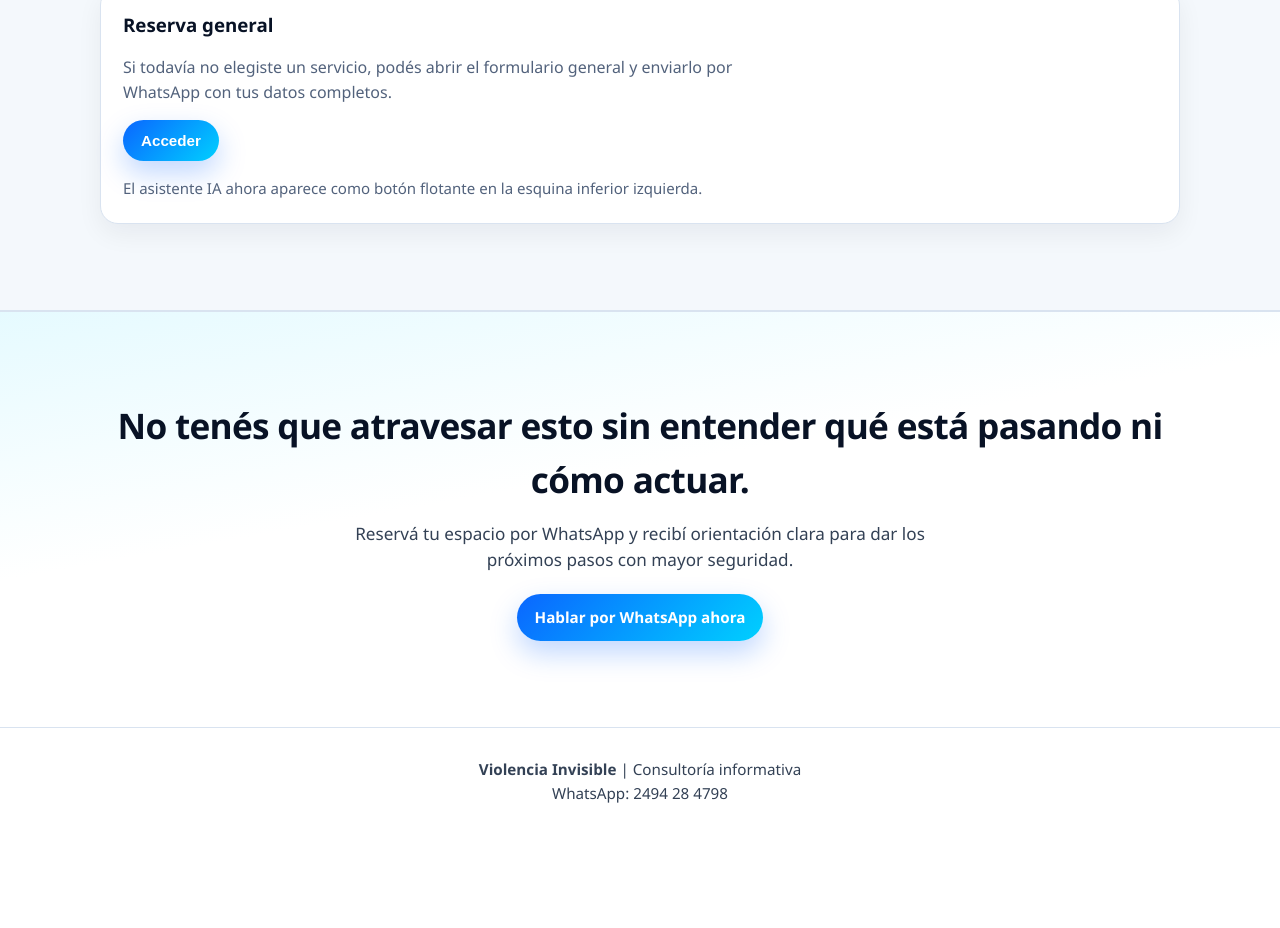
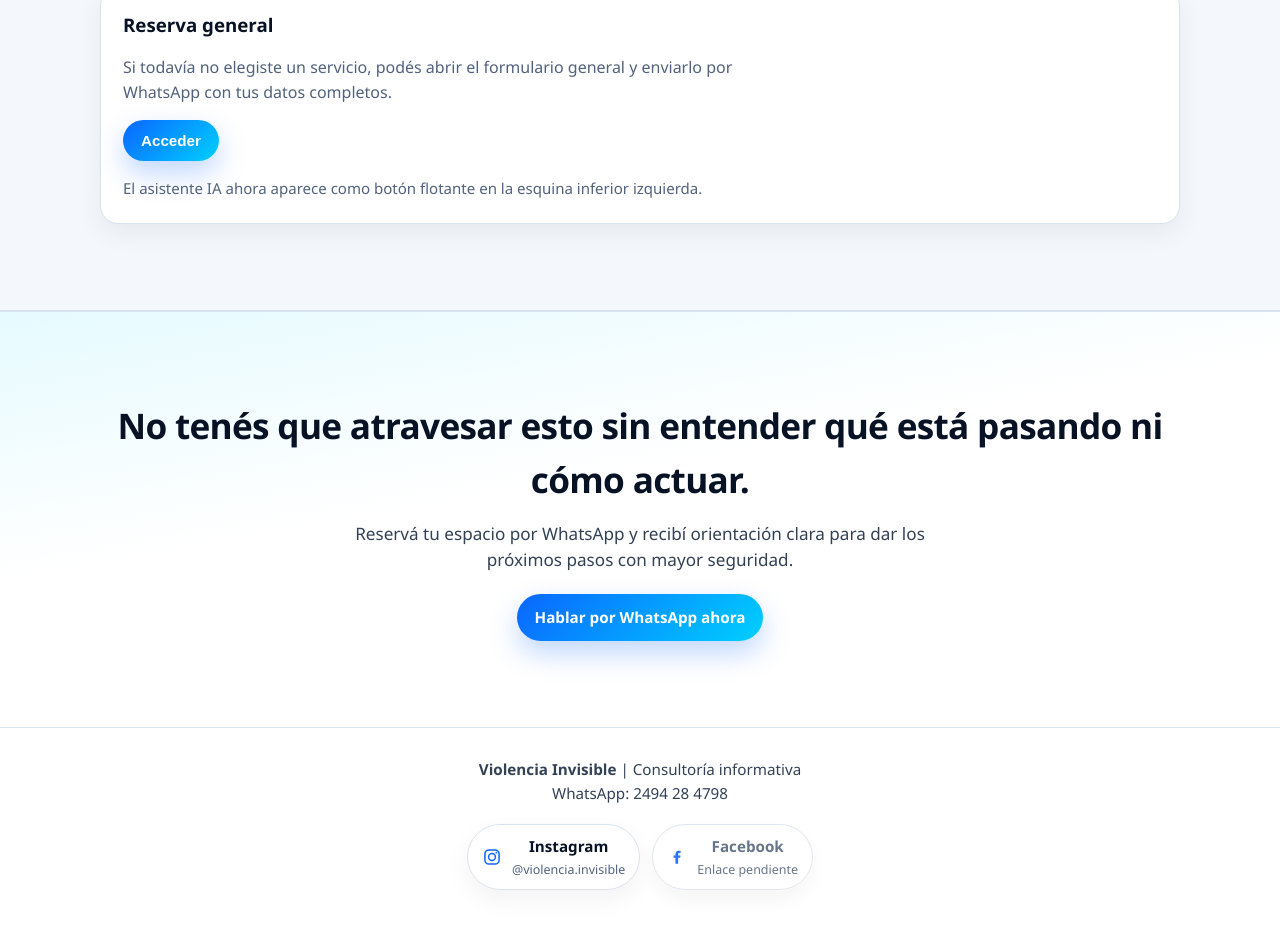
Before and after one commit to braianruaimi/Violemcia-invisible-, a plain HTML site: page index.html in a window 1280 px wide. Shown: the part 3076-4004 px from the top of the page. Before the commit the page ends 3932 px from the top, so only its background shows below. Drawn offline with Linux system fonts and the light colour scheme.

Commit message:
Integrar iconos sociales en el footer

```diff
--- a/index.html
+++ b/index.html
@@ -497,6 +497,56 @@
       color: #334155;
       font-size: 0.95rem;
       text-align: center;
+    }
+
+    .sociales {
+      margin-top: 18px;
+      display: flex;
+      justify-content: center;
+      flex-wrap: wrap;
+      gap: 12px;
+    }
+
+    .social-link,
+    .social-pendiente {
+      display: inline-flex;
+      align-items: center;
+      gap: 10px;
+      padding: 10px 14px;
+      border-radius: 999px;
+      border: 1px solid var(--borde);
+      background: rgba(255, 255, 255, 0.92);
+      color: var(--texto);
+      text-decoration: none;
+      box-shadow: 0 10px 24px rgba(8, 18, 37, 0.05);
+    }
+
+    .social-link:hover {
+      transform: translateY(-1px);
+      box-shadow: 0 14px 28px rgba(8, 18, 37, 0.08);
+    }
+
+    .social-pendiente {
+      color: var(--muted);
+      opacity: 0.88;
+    }
+
+    .social-ico {
+      width: 20px;
+      height: 20px;
+      color: var(--acento);
+      flex: 0 0 20px;
+    }
+
+    .social-etiqueta {
+      font-weight: 700;
+    }
+
+    .social-nota {
+      display: block;
+      margin-top: 2px;
+      font-size: 0.78rem;
+      color: var(--muted);
     }
 
     .wsp-flotante {
@@ -1060,6 +1110,30 @@
     <div class="contenedor">
       <strong>Violencia Invisible</strong> | Consultoría informativa<br>
       WhatsApp: 2494 28 4798
+
+      <div class="sociales" aria-label="Redes sociales">
+        <a class="social-link" href="https://www.instagram.com/violencia.invisible" target="_blank" rel="noopener noreferrer" aria-label="Abrir Instagram de Violencia Invisible">
+          <svg class="social-ico" viewBox="0 0 24 24" fill="none" aria-hidden="true">
+            <rect x="3.5" y="3.5" width="17" height="17" rx="5" stroke="currentColor" stroke-width="1.8"/>
+            <circle cx="12" cy="12" r="4.1" stroke="currentColor" stroke-width="1.8"/>
+            <circle cx="17.2" cy="6.8" r="1.1" fill="currentColor"/>
+          </svg>
+          <span>
+            <span class="social-etiqueta">Instagram</span>
+            <span class="social-nota">@violencia.invisible</span>
+          </span>
+        </a>
+
+        <span class="social-pendiente" aria-label="Facebook pendiente de enlace">
+          <svg class="social-ico" viewBox="0 0 24 24" fill="none" aria-hidden="true">
+            <path d="M13.4 20V12.9H15.8L16.2 10.2H13.4V8.5C13.4 7.7 13.7 7.1 14.9 7.1H16.3V4.7C15.6 4.6 14.8 4.5 14 4.5C11.6 4.5 10.1 6 10.1 8.7V10.2H7.8V12.9H10.1V20H13.4Z" fill="currentColor"/>
+          </svg>
+          <span>
+            <span class="social-etiqueta">Facebook</span>
+            <span class="social-nota">Enlace pendiente</span>
+          </span>
+        </span>
+      </div>
     </div>
   </footer>
 
```
